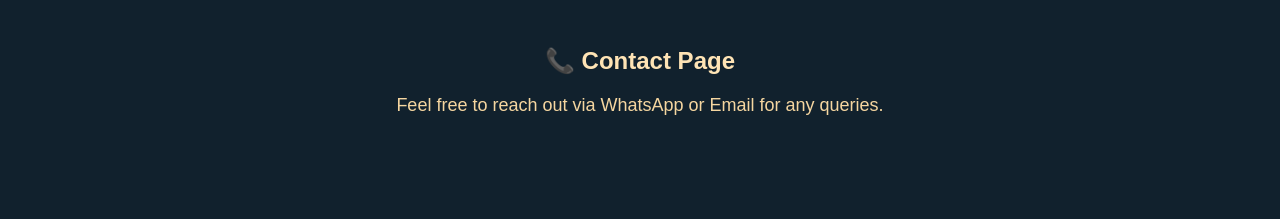
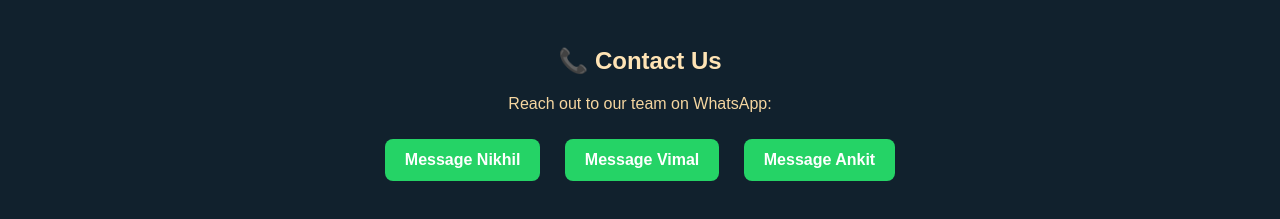
Before and after one commit to Nikheel0099/Gujarat-Engineering-Academy-New-Add, a plain HTML site: page contact.html in a window 1280 px wide. Shown: the part 53-272 px from the top of the page. Drawn offline with Linux system fonts and the light colour scheme.

Commit message:
Update contact.html

```diff
--- a/contact.html
+++ b/contact.html
@@ -35,6 +35,30 @@
       text-decoration: none;
     }
 
+    main {
+      padding: 20px;
+      text-align: center;
+    }
+
+    h2 {
+      color: #FFE4B5;
+    }
+
+    .whatsapp-button {
+      display: inline-block;
+      margin: 10px;
+      padding: 12px 20px;
+      background-color: #25D366;
+      color: white;
+      text-decoration: none;
+      border-radius: 8px;
+      font-weight: bold;
+    }
+
+    .whatsapp-button:hover {
+      background-color: #1DA851;
+    }
+
     @media screen and (max-width: 768px) {
       header {
         flex-direction: column;
@@ -50,20 +74,6 @@
         margin: 8px;
       }
     }
-
-    main {
-      padding: 20px;
-    }
-
-    h2 {
-      color: #FFE4B5;
-      text-align: center;
-    }
-
-    p {
-      text-align: center;
-      font-size: 18px;
-    }
   </style>
 </head>
 <body>
@@ -78,8 +88,23 @@
   </header>
 
   <main>
-    <h2>📞 Contact Page</h2>
-    <p>Feel free to reach out via WhatsApp or Email for any queries.</p>
+    <h2>📞 Contact Us</h2>
+    <p>Reach out to our team on WhatsApp:</p>
+
+    <!-- WhatsApp Button 1 - Nikhil -->
+    <a class="whatsapp-button" href="https://wa.me/919016903727" target="_blank">
+      Message Nikhil
+    </a>
+
+    <!-- WhatsApp Button 2 - Vimal -->
+    <a class="whatsapp-button" href="https://wa.me/919328401485" target="_blank">
+      Message Vimal
+    </a>
+
+    <!-- WhatsApp Button 3 - Ankit -->
+    <a class="whatsapp-button" href="https://wa.me/918799179492" target="_blank">
+      Message Ankit
+    </a>
   </main>
 </body>
 </html>
```
